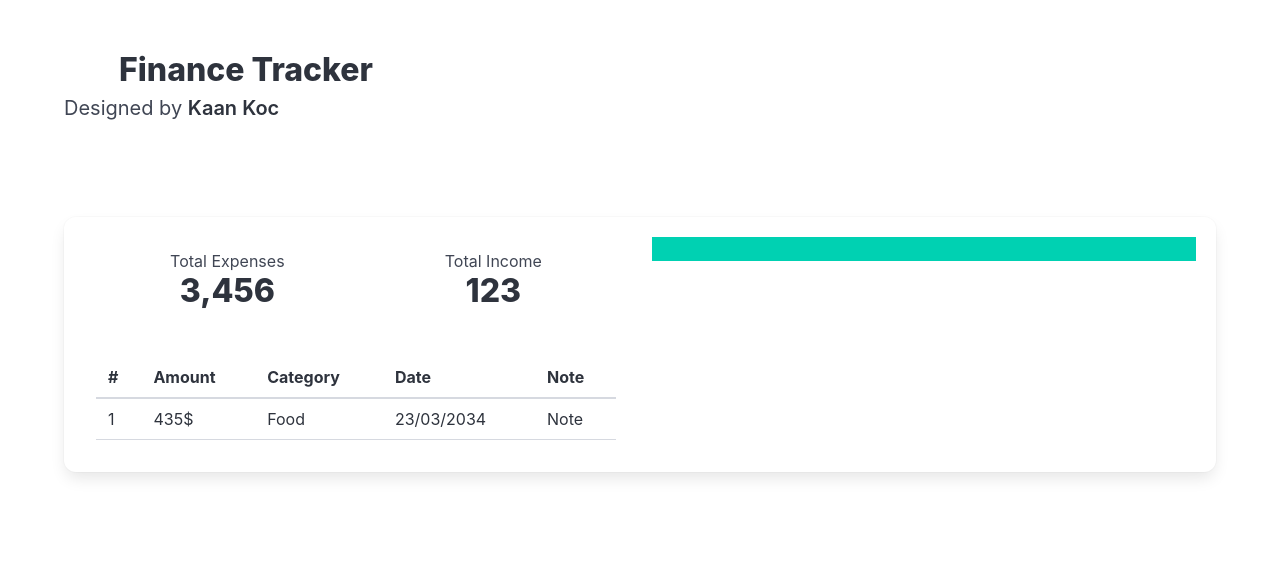
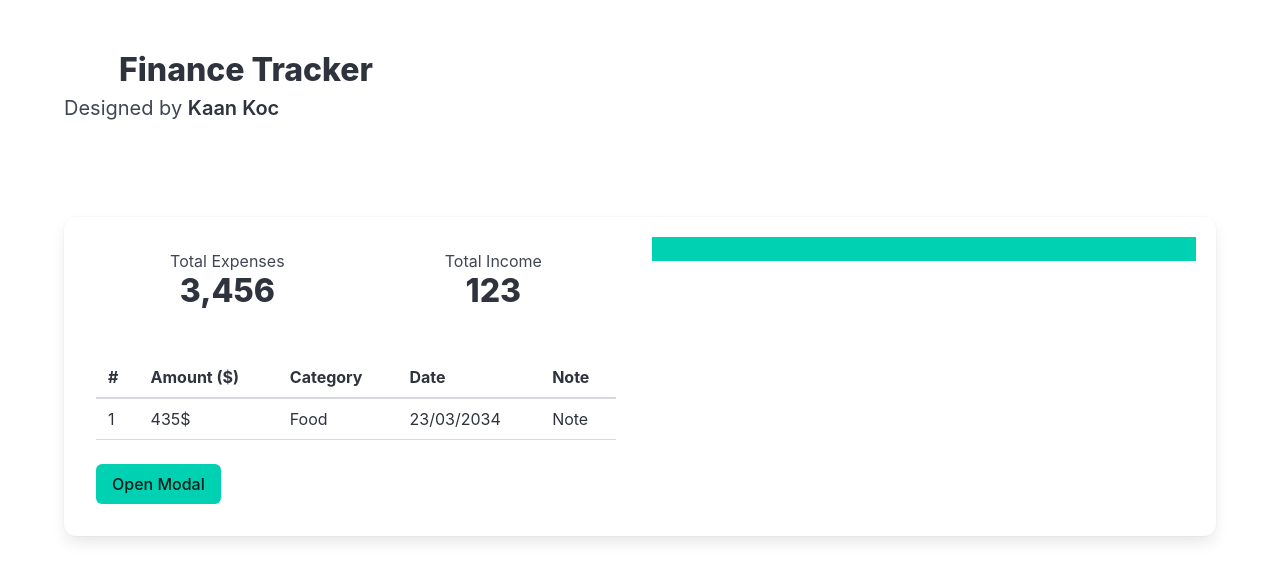
Before and after one commit to Kaankocc/ASP.NET-Finance-App, an Angular app in the folder FinanceTrackerFrontend/: page / in a window 1280 px wide. Shown: the top 580 px of the page. Built offline with nearby package versions, Linux system fonts and the light colour scheme.

Commit message:
Modal working

```diff
--- a/FinanceTrackerFrontend/angular.json
+++ b/FinanceTrackerFrontend/angular.json
@@ -84,7 +84,8 @@
               "src/assets"
             ],
             "styles": [
-              "src/styles.css"
+              "src/styles.css",
+              "./node_modules/bulma/css/bulma.min.css"
             ],
             "scripts": []
           }
--- a/FinanceTrackerFrontend/package.json
+++ b/FinanceTrackerFrontend/package.json
@@ -18,6 +18,7 @@
     "@angular/platform-browser": "^17.3.0",
     "@angular/platform-browser-dynamic": "^17.3.0",
     "@angular/router": "^17.3.0",
+    "bulma": "^1.0.0",
     "rxjs": "~7.8.0",
     "tslib": "^2.3.0",
     "zone.js": "~0.14.3"
--- a/FinanceTrackerFrontend/src/app/home/home.component.html
+++ b/FinanceTrackerFrontend/src/app/home/home.component.html
@@ -48,7 +48,7 @@
                     <thead>
                       <tr>
                         <th>#</th>
-                        <th>Amount</th>
+                        <th>Amount ($)</th>
                         <th>Category</th>
                         <th>Date</th>
                         <th>Note</th>
@@ -63,6 +63,18 @@
 
                     </tbody>
                 </table>
+
+                <!-- component.html -->
+                <div class="modal" [ngClass]="{'is-active': modalActive}">
+                  <div class="modal-background" (click)="toggleModal()"></div>
+                  <div class="modal-content py-5 px-5">
+                    <h3 class="title mb-6">This is a modal page</h3>
+                  </div>
+                  <button class="modal-close is-large" aria-label="close" (click)="toggleModal()"></button>
+                </div>
+
+                <button class="button is-primary" (click)="toggleModal()">Open Modal</button>
+
 
               </div>
 
--- a/FinanceTrackerFrontend/src/app/home/home.component.ts
+++ b/FinanceTrackerFrontend/src/app/home/home.component.ts
@@ -1,12 +1,18 @@
 import { Component } from '@angular/core';
+import { CommonModule } from '@angular/common';
 
 @Component({
   selector: 'app-home',
   standalone: true,
-  imports: [],
+  imports: [CommonModule],
   templateUrl: './home.component.html',
   styleUrl: './home.component.css'
 })
 export class HomeComponent {
 
+  modalActive: boolean = false;
+
+  toggleModal() {
+    this.modalActive = !this.modalActive;
+  }
 }
```
Also changed, not shown: FinanceTrackerFrontend/src/styles.css (line endings or trailing spaces), 1 other file (tests, documents, lock files or other folders).
